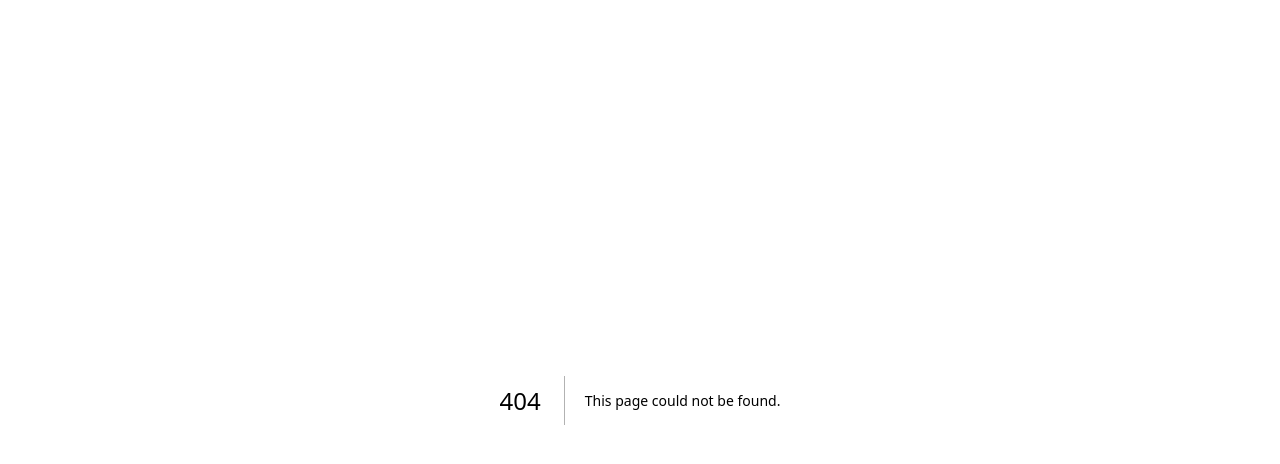
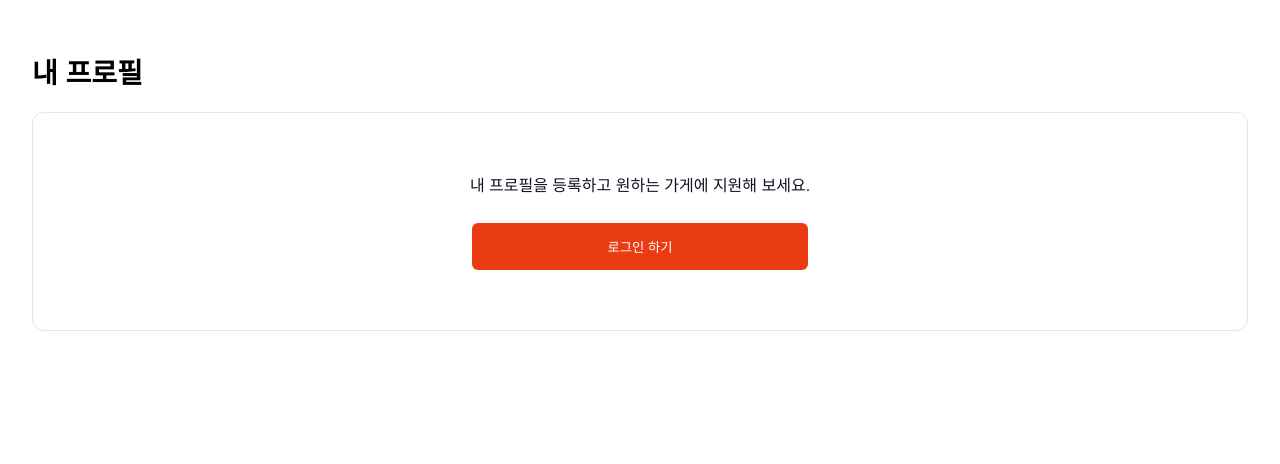
Before and after one commit to the-julge-part3-6team/the-julge-part3-6team, a Next.js app: page /mypage in a window 1280 px wide. Before the commit this address had no page. Shown: the top 464 px of the page. Built offline with nearby package versions, Linux system fonts and the light colour scheme; a web font is replaced by a local one.

Commit message:
add: MyPage 추가

```diff
--- /dev/null
+++ b/src/pages/mypage/index.styled.ts
@@ -0,0 +1,28 @@
+import styled from 'styled-components';
+
+export const Container = styled.div`
+  width: 100%;
+`;
+
+export const ContentWrap = styled.div`
+  width: 964px;
+  margin: 0 auto;
+  padding: 60px 0;
+
+  @media (max-width: 1440px) {
+    width: auto;
+    padding: 60px 32px;
+  }
+
+  @media (max-width: 744px) {
+    padding: 40px 12px;
+  }
+`;
+
+export const MyPageHeader = styled.h2`
+  font-size: 28px;
+  font-weight: 700;
+  @media (max-width: 744px) {
+    font-size: 20px;
+  }
+`;
--- /dev/null
+++ b/src/pages/mypage/index.tsx
@@ -0,0 +1,20 @@
+import React, { ReactNode } from 'react';
+import * as S from './index.styled';
+import { AddProfile } from '@/widgets/mypage/ul/addProfile/AddProfile';
+
+interface Prop {
+  children: ReactNode;
+}
+
+const MyPage = () => {
+  return (
+    <S.Container>
+      <S.ContentWrap>
+        <S.MyPageHeader>내 프로필</S.MyPageHeader>
+        <AddProfile />
+      </S.ContentWrap>
+    </S.Container>
+  );
+};
+
+export default MyPage;
--- /dev/null
+++ b/src/widgets/mypage/index.ts
@@ -0,0 +1 @@
+import { AddProfile } from '@/widgets/mypage/ul/addProfile/AddProfile';
--- /dev/null
+++ b/src/widgets/mypage/ul/addProfile/AddProfile.styled.ts
@@ -0,0 +1,37 @@
+import { RedButton } from '@/shared/components/Button/RedButton/RedButton.styled';
+import theme from '@/styles/theme';
+import styled from 'styled-components';
+
+export const MyPageBox = styled.div`
+  display: flex;
+  padding: 60px 24px;
+  flex-direction: column;
+  justify-content: center;
+  align-items: center;
+  gap: 24px;
+  border: 1px solid ${theme.Colors.Gray[20]};
+  border-radius: 12px;
+  margin: 24px 0 0;
+
+  @media (max-width: 744px) {
+    gap: 16px;
+    margin: 16px 0 0;
+  }
+
+  p {
+    color: ${theme.Colors.Black};
+    text-align: center;
+    font-size: 16px;
+    font-weight: 400;
+    line-height: 1.625; /* 162.5% */
+
+    @media (max-width: 744px) {
+      font-size: 14px;
+      line-height: 1.57143; /* 157.143% */
+    }
+  }
+`;
+
+export const CustomRedButton = styled(RedButton)`
+  width: 336px;
+`;
--- /dev/null
+++ b/src/widgets/mypage/ul/addProfile/AddProfile.tsx
@@ -0,0 +1,17 @@
+import React from 'react';
+import * as S from './AddProfile.styled';
+
+export const AddProfile = () => {
+  return (
+    <S.MyPageBox>
+      <p>내 프로필을 등록하고 원하는 가게에 지원해 보세요.</p>
+      <S.CustomRedButton
+        onClick={() => {
+          console.log('login');
+        }}
+      >
+        로그인 하기
+      </S.CustomRedButton>
+    </S.MyPageBox>
+  );
+};
```
